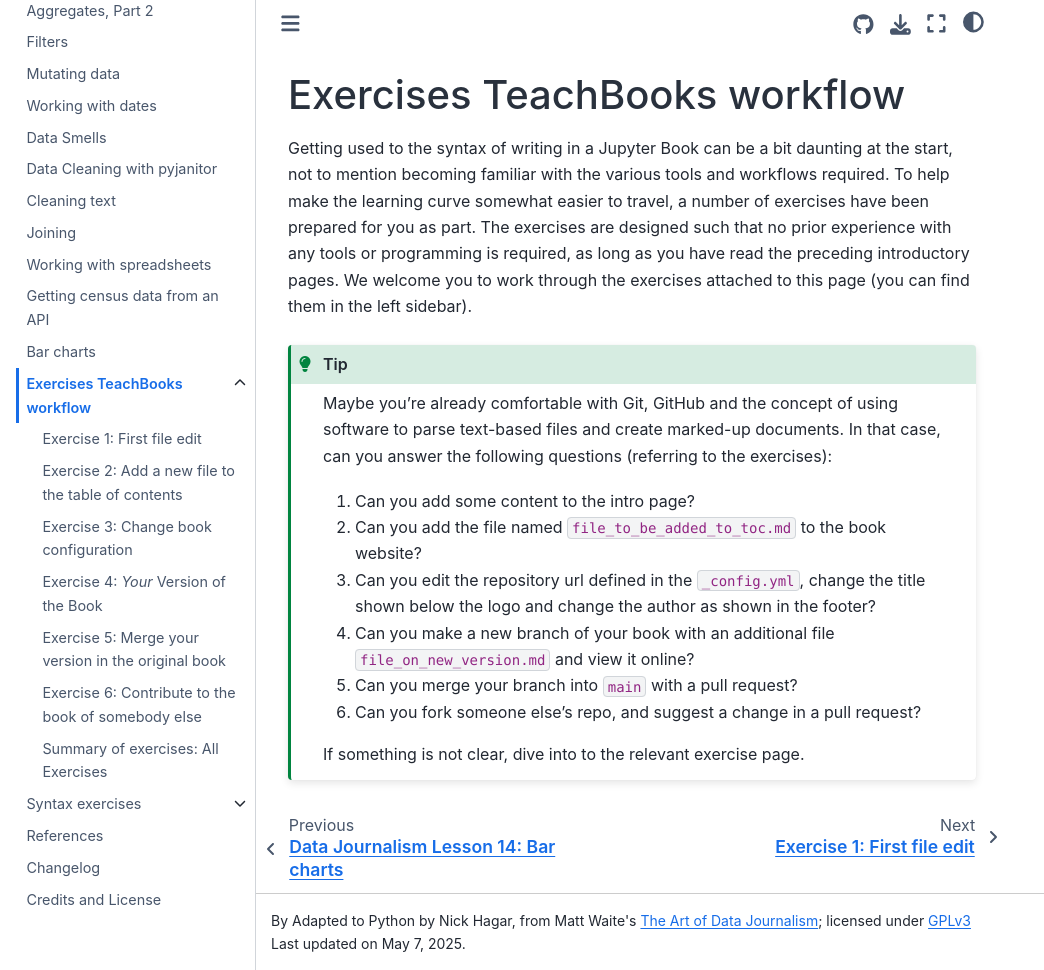
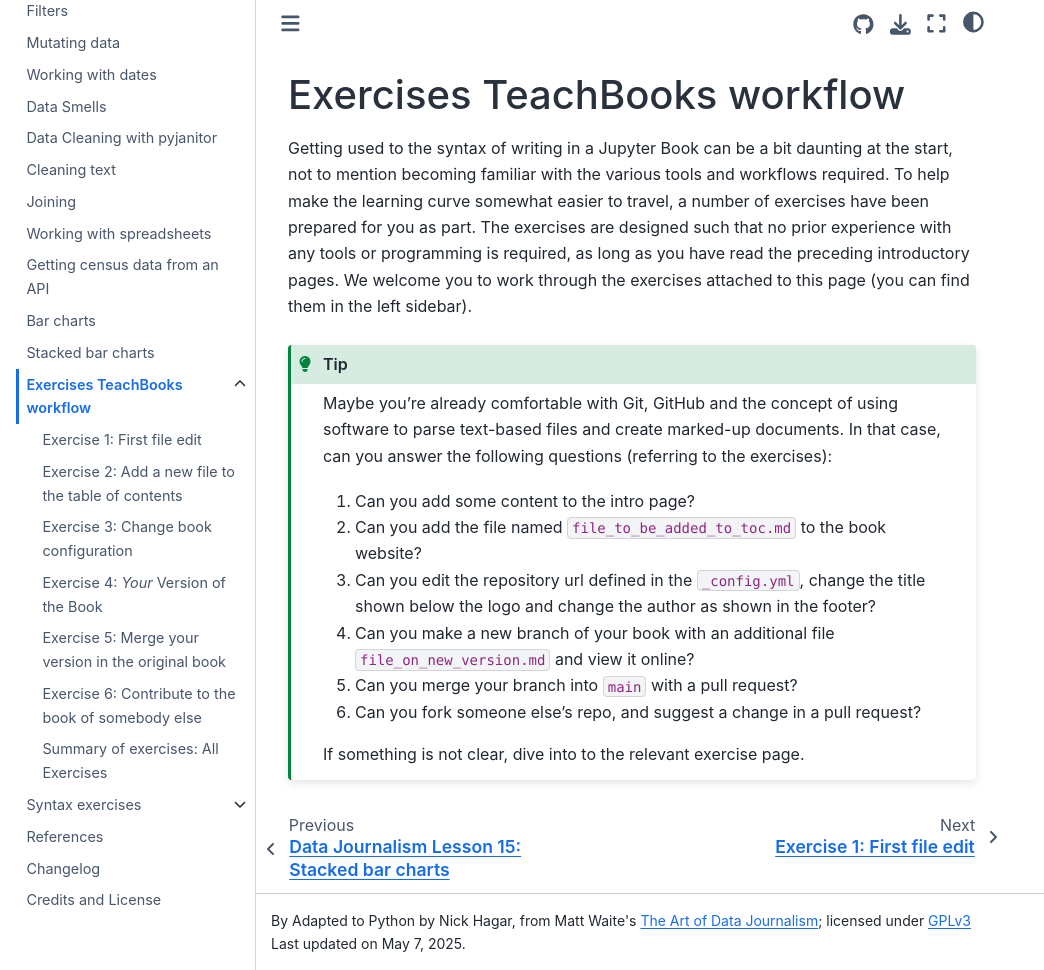
Before and after one commit to NHagar/data-journalism-python, a Jupyter Book: the page built from book/exercises.md, in a window 1280 px wide and 970 px high. Shown: the whole window, without its empty margins (0-1044 px from the left). Built offline with Jupyter Book 1.0.4 settings and Sphinx 7.4.7 and the Sphinx Book theme 1.1.4, drawn with Linux system fonts in a browser that asks for light colours; comment, search, counter and statistics services are not loaded.

Commit message:
chapter 15

```diff
--- a/book/_toc.yml
+++ b/book/_toc.yml
@@ -36,6 +36,8 @@
         title: "Getting census data from an API"
       - file: python_basics/14-bars.ipynb
         title: "Bar charts"
+      - file: python_basics/15-stacked-bars.ipynb
+        title: "Stacked bar charts"
       - file: exercises.md
         sections:
           - file: exercises/001.md
```
Also changed, not shown: book/python_basics/15-stacked-bars.ipynb (added).
